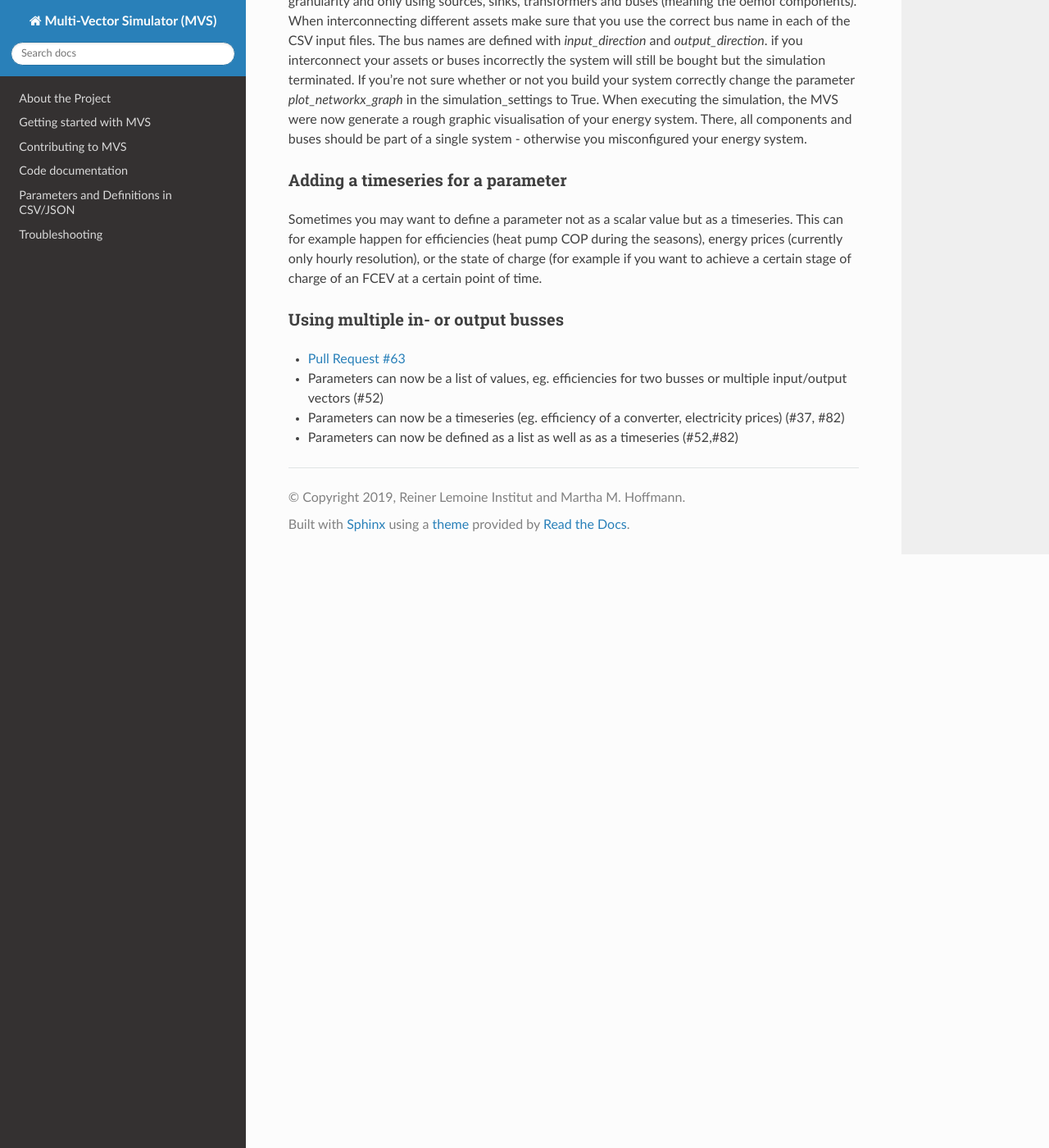
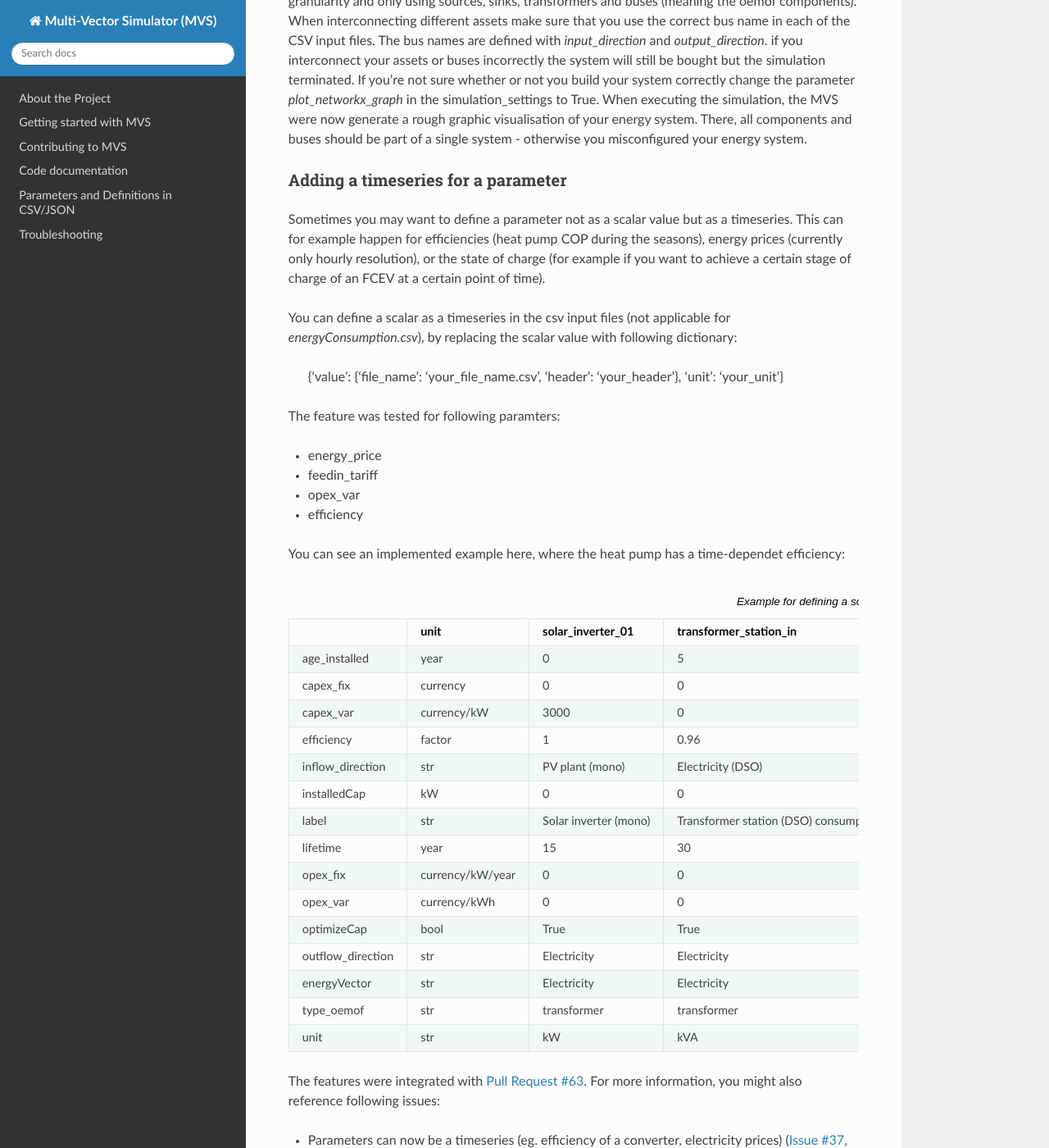
Before and after one commit to rl-institut/multi-vector-simulator, a Sphinx documentation site: the page built from docs/simulating_with_the_mvs.rst, in a window 1280 px wide and 1400 px high, scrolled down 3337 px. Shown: the whole window at 82% size. Built offline with Sphinx 7.4.7 and the Read the Docs theme 2.0.0, drawn with Linux system fonts in a browser that asks for light colours.

Commit message:
Defining scalars as timeseries with example

```diff
--- a/docs/simulating_with_the_mvs.rst
+++ b/docs/simulating_with_the_mvs.rst
@@ -77,7 +77,32 @@ Ideally you scratch down the energy system you want to simulate with the above-m
 Adding a timeseries for a parameter
 ###################################
 
-Sometimes you may want to define a parameter not as a scalar value but as a timeseries. This can for example happen for efficiencies (heat pump COP during the seasons), energy prices (currently only hourly resolution), or the state of charge (for example if you want to achieve a certain stage of charge of an FCEV at a certain point of time.
+Sometimes you may want to define a parameter not as a scalar value but as a timeseries. This can for example happen for efficiencies (heat pump COP during the seasons), energy prices (currently only hourly resolution), or the state of charge (for example if you want to achieve a certain stage of charge of an FCEV at a certain point of time).
+
+You can define a scalar as a timeseries in the csv input files (not applicable for `energyConsumption.csv`), by replacing the scalar value with following dictionary:
+
+    {'value': {'file_name': 'your_file_name.csv', 'header': 'your_header'}, 'unit': 'your_unit'}
+
+The feature was tested for following paramters:
+
+- energy_price
+
+- feedin_tariff
+
+- opex_var
+
+- efficiency
+
+You can see an implemented example here, where the heat pump has a time-dependet efficiency:
+
+.. csv-table:: Example for defining a scalar parameter as a timeseries
+   :file: tables/example_scalar_as_timeseries_energyConversion.csv
+   :widths: 70, 30, 50, 50, 50, 50
+   :header-rows: 1
+
+The features were integrated with `Pull Request #63 <https://github.com/rl-institut/mvs_eland/pull/63>`_. For more information, you might also reference following issues:
+
+- Parameters can now be a timeseries (eg. efficiency of a converter, electricity prices) (`Issue #37 <https://github.com/rl-institut/mvs_eland/issue/37>`_, `Issue #82 <https://github.com/rl-institut/mvs_eland/issue/82>`_)
 
 Using multiple in- or output busses
 ###################################
--- /dev/null
+++ b/docs/tables/example_scalar_as_timeseries_energyConversion.csv
@@ -0,0 +1,16 @@
+,unit,solar_inverter_01,transformer_station_in,transformer_station_out,heat_pump
+age_installed,year,0,5,5,0
+capex_fix,currency,0,0,0,0
+capex_var,currency/kW,3000,0,0,7000
+efficiency,factor,1,0.96,0.96,"{'value': {'file_name': 'cops_eers_test.csv', 'header': 'no_unit'}, 'unit': ''}"
+inflow_direction,str,PV plant (mono),Electricity (DSO),Electricity,Electricity
+installedCap,kW,0,0,0,0
+label,str,Solar inverter (mono),Transformer station (DSO) consumption,Transformer station (DSO) feedin,Heat pump
+lifetime,year,15,30,30,20
+opex_fix,currency/kW/year,0,0,0,0
+opex_var,currency/kWh,0,0,0,0
+optimizeCap,bool,True,True,True,True
+outflow_direction,str,Electricity,Electricity,Electricity (DSO),Heat
+energyVector,str,Electricity,Electricity,Electricity,Electricity
+type_oemof,str,transformer,transformer,transformer,transformer
+unit,str,kW,kVA,kVA,kW
```
